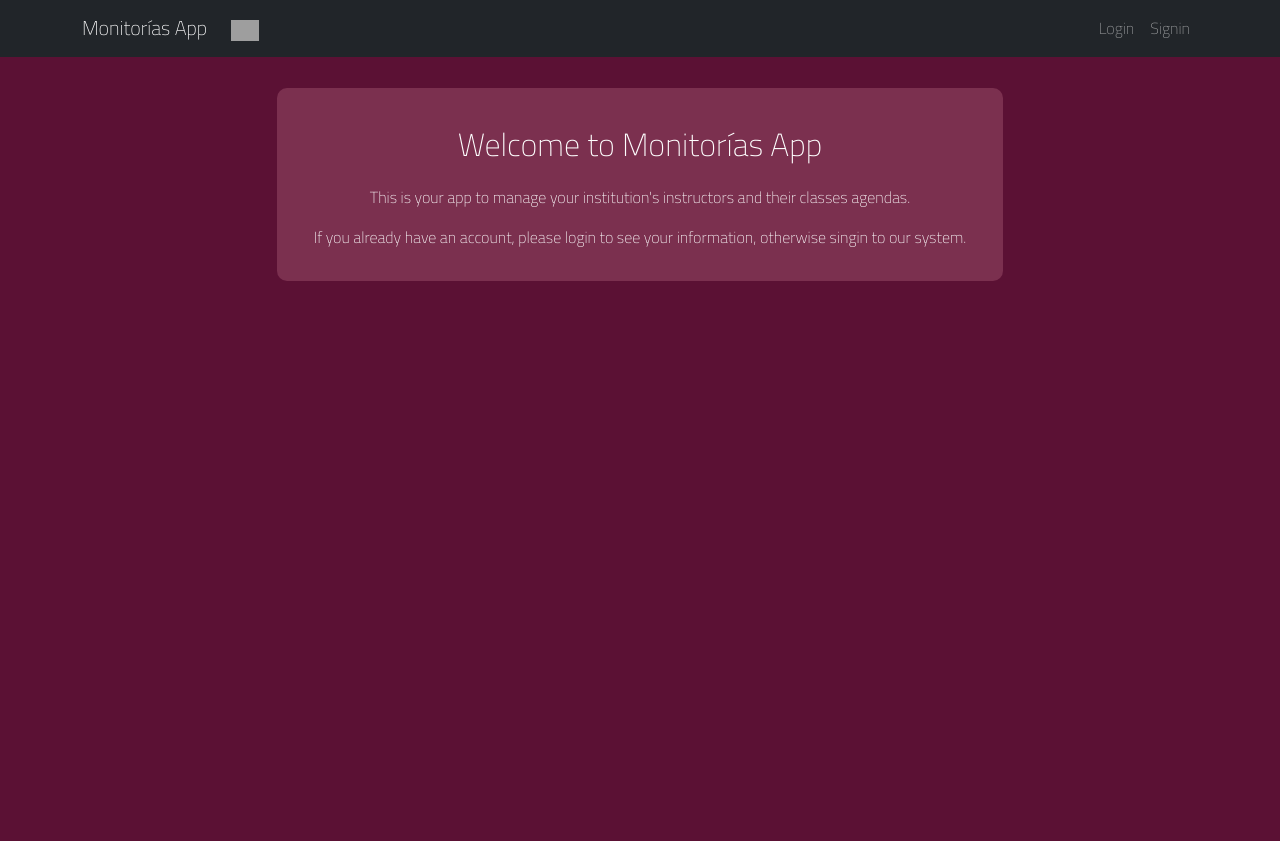
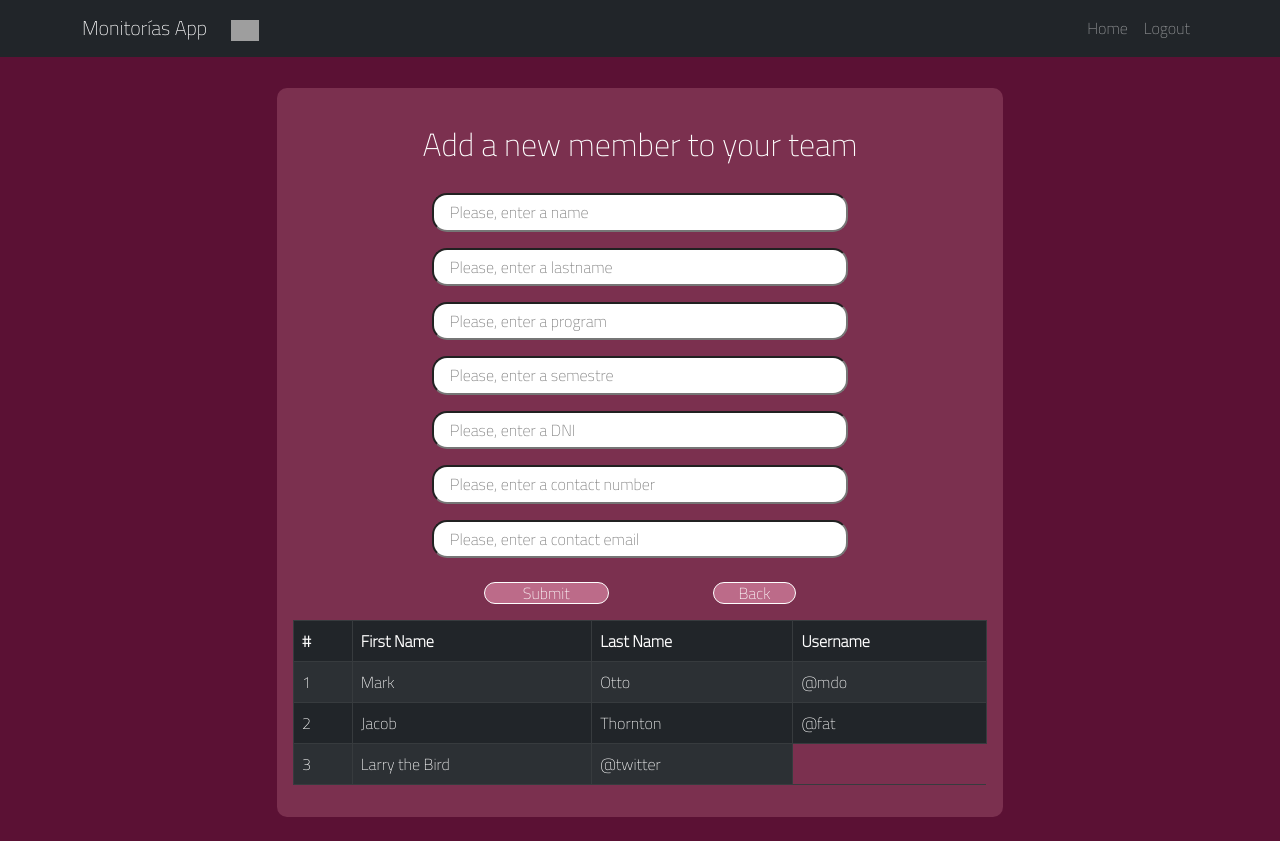
Before and after one commit to sad-sad-094/PT-Mentorias-App_Academia-Geek, a React (Create React App) app: page /addteam in a window 1280 px wide. Before the commit this address led to /. Before the commit the page ends 800 px from the top, so only its background shows below. Built offline with nearby package versions, Linux system fonts and the light colour scheme; grey boxes are pictures that could not be loaded.

Commit message:
ConstrucciónComponentes

```diff
--- /dev/null
+++ b/src/Components/Pages/AddInstructorPage.jsx
@@ -0,0 +1,87 @@
+/* Author: Sebastian Aguirre Duque
+E-mail: sadw621@gmail.com */
+
+import React from 'react';
+import Table from 'react-bootstrap/Table';
+import { useNavigate } from 'react-router-dom';
+import { BackButton, Button, ContainerHelper, HContainer, Input, MainCard, MainContainer } from '../../Styles/GlobalStyles';
+import NavbarUser from '../Modules/Navbar';
+
+function AddInstructorPage() {
+
+  const navigation = useNavigate();
+
+  return (
+
+    <MainContainer>
+
+      <NavbarUser />
+
+      <ContainerHelper>
+
+        <MainCard>
+
+          <h1>Add a new member to your team</h1>
+
+          <Input type="text" placeholder="Please, enter a name" value="" required />
+          <Input type="text" placeholder="Please, enter a lastname" value="" required />
+          <Input type="text" placeholder="Please, enter a program" value="" required />
+          <Input type="text" placeholder="Please, enter a semestre" value="" required />
+          <Input type="number" placeholder="Please, enter a DNI" value="" required />
+          <Input type="number" placeholder="Please, enter a contact number" value="" required />
+          <Input type="email" placeholder="Please, enter a contact email" value="" required />
+
+          <HContainer>
+            <Button>Submit</Button>
+            <BackButton onClick={() => navigation("/userhome")}>Back</BackButton>
+          </HContainer>
+
+
+          <Table striped bordered hover variant="dark">
+
+            <thead>
+              <tr>
+                <th>#</th>
+                <th>First Name</th>
+                <th>Last Name</th>
+                <th>Username</th>
+              </tr>
+            </thead>
+
+            <tbody>
+
+              <tr>
+                <td>1</td>
+                <td>Mark</td>
+                <td>Otto</td>
+                <td>@mdo</td>
+              </tr>
+
+              <tr>
+                <td>2</td>
+                <td>Jacob</td>
+                <td>Thornton</td>
+                <td>@fat</td>
+              </tr>
+
+              <tr>
+                <td>3</td>
+                <td>Larry the Bird</td>
+                <td>@twitter</td>
+              </tr>
+
+            </tbody>
+
+          </Table>
+
+        </MainCard>
+
+      </ContainerHelper>
+
+    </MainContainer>
+
+  )
+
+}
+
+export default AddInstructorPage;
--- a/src/Components/Pages/CreateAccountPage.jsx
+++ b/src/Components/Pages/CreateAccountPage.jsx
@@ -25,7 +25,7 @@ function CreateAccountPage() {
 
         <HContainer>
           <Button>Signin</Button>
-          <BackButton onClick={() => { navigation("/") }}>Back</BackButton>
+          <BackButton onClick={() => navigation("/") }>Back</BackButton>
         </HContainer>
 
       </MainCard>
--- a/src/Components/Pages/LoginPage.jsx
+++ b/src/Components/Pages/LoginPage.jsx
@@ -23,7 +23,7 @@ function LoginPage() {
 
         <HContainer>
           <Button>Login</Button>
-          <BackButton onClick={() => {navigation("/")}}>Back</BackButton>
+          <BackButton onClick={() => navigation("/")}>Back</BackButton>
         </HContainer>
 
       </MainCard>
--- a/src/Components/Pages/UserHomePage.jsx
+++ b/src/Components/Pages/UserHomePage.jsx
@@ -2,11 +2,14 @@
 E-mail: sadw621@gmail.com */
 
 
-import React from 'react'
+import React from 'react';
+import { useNavigate } from 'react-router-dom';
 import { Button, ContainerHelper, HContainer, MainCard, MainContainer } from '../../Styles/GlobalStyles';
 import NavbarUser from '../Modules/Navbar';
 
 function UserHomePage() {
+
+  const navigation = useNavigate();
 
   return (
 
@@ -24,7 +27,7 @@ function UserHomePage() {
           <HContainer>
 
             <Button>Instructors</Button>
-            <Button>Add Instructors</Button>
+            <Button onClick={() => navigation("/addteam")}>Add Instructors</Button>
 
           </HContainer>
 
--- a/src/Routes/AppRoutes.jsx
+++ b/src/Routes/AppRoutes.jsx
@@ -7,6 +7,7 @@ import HomePage from '../Components/Pages/HomePage';
 import LoginPage from '../Components/Pages/LoginPage';
 import SinginPage from '../Components/Pages/CreateAccountPage';
 import UserHomePage from '../Components/Pages/UserHomePage';
+import AddInstructorPage from '../Components/Pages/AddInstructorPage';
 // import { useSelector } from 'react-redux';
 
 function AppRoutes() {
@@ -22,6 +23,7 @@ function AppRoutes() {
         <Route path="/login" element={<LoginPage />} />
         <Route path="/signin" element={<SinginPage />} />
         <Route path="/userhome" element={<UserHomePage />} />
+        <Route path="/addteam" element={<AddInstructorPage />} />
 
         <Route path="*" element={<Navigate to="/" />} />
       </Routes>
```
